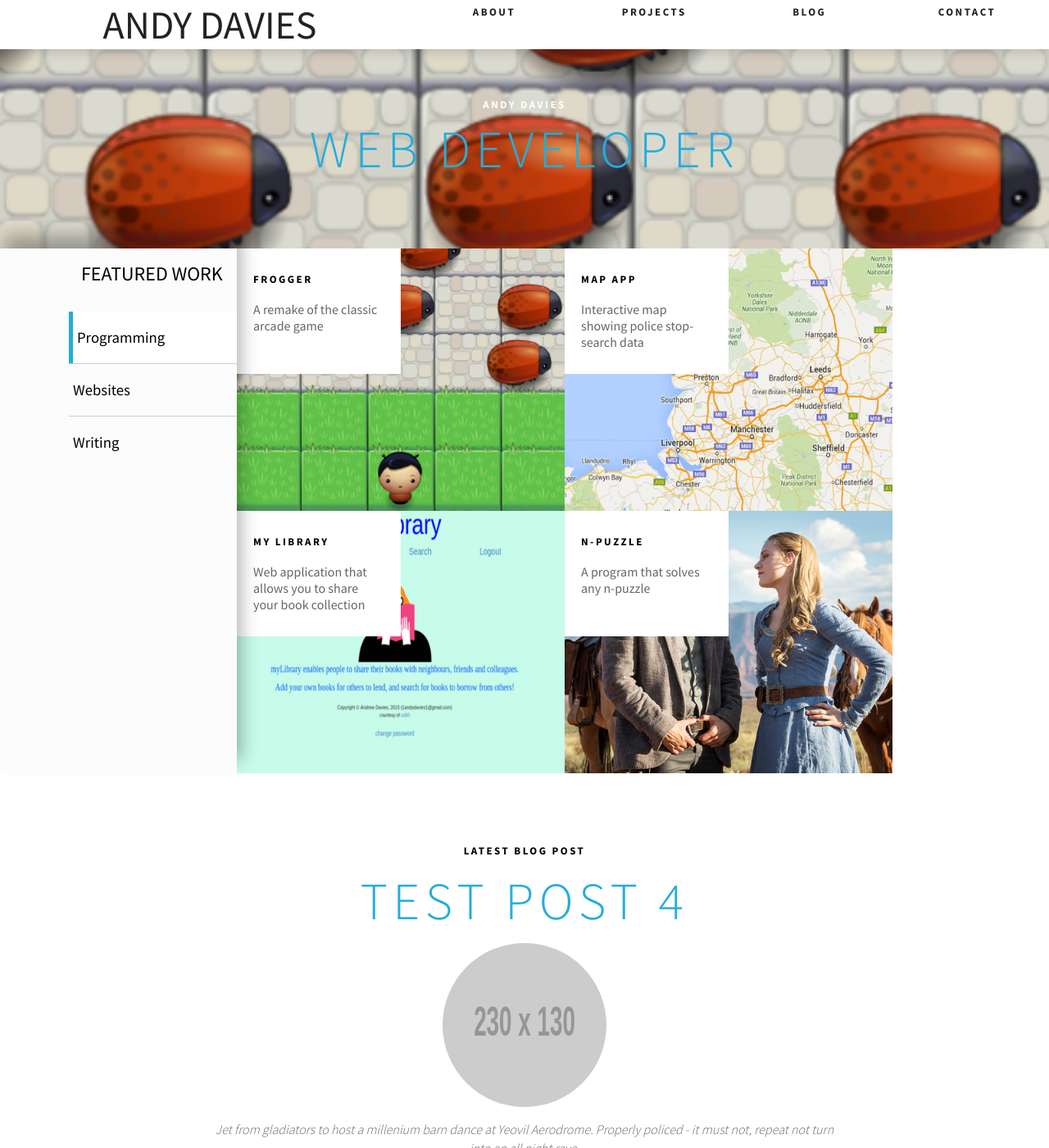
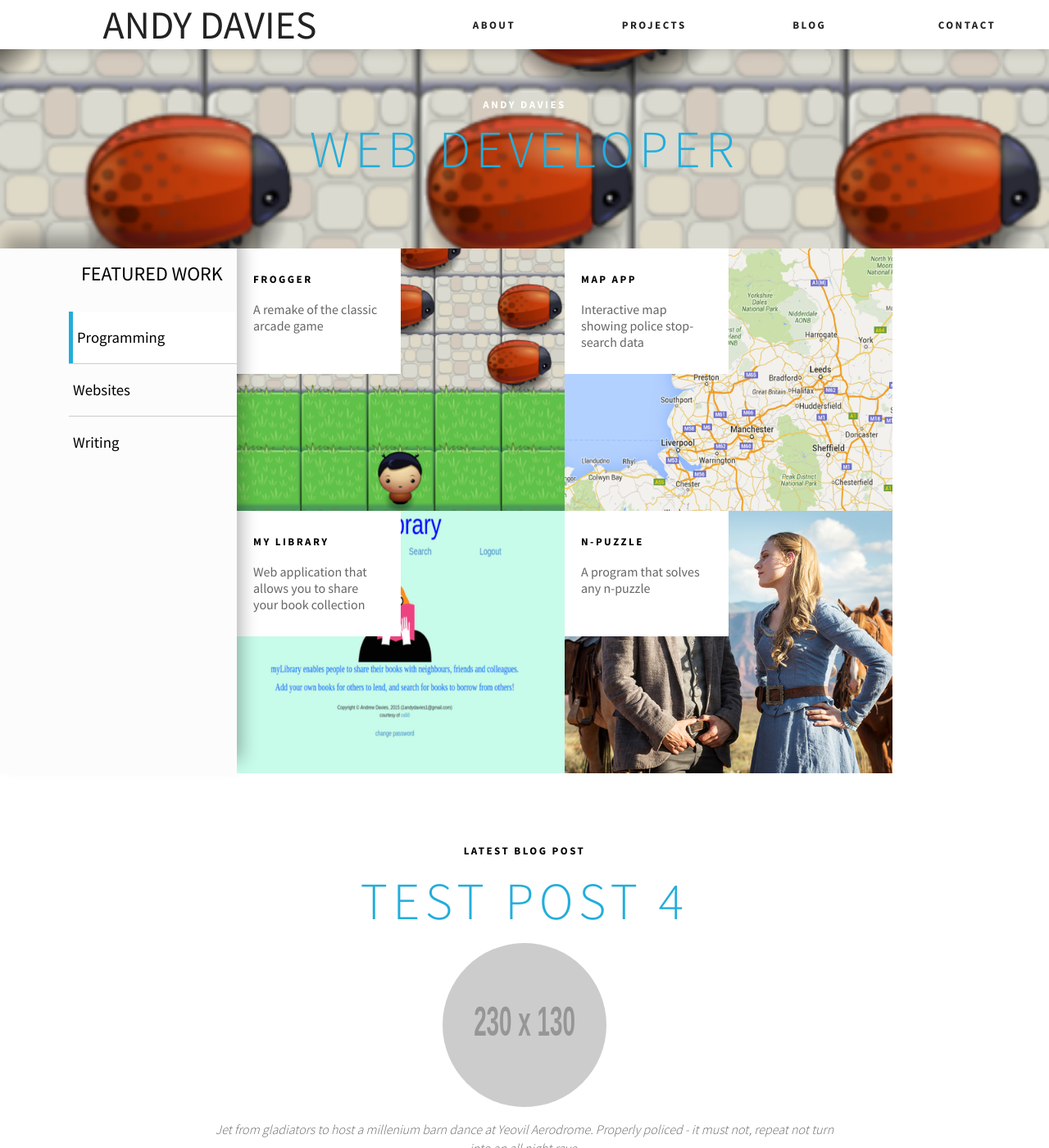
Before and after one commit to andavies/andavies.github.io, a Jekyll site: the page built from index.html, in a window 1280 px wide and 1400 px high. Shown: the whole window at 82% size. Built offline with Jekyll 4.4.1, drawn with Linux system fonts in a browser that asks for light colours.

Commit message:
Vertically centre menu anchors

```diff
--- a/_sass/_components/_nav.scss
+++ b/_sass/_components/_nav.scss
@@ -9,6 +9,11 @@ nav {
 	display: flex;
 	align-items: center;
 	justify-content: space-around;
+
+	a {
+		display: flex;
+		align-items: center;
+	}
 }
 
 .menu-icon {
@@ -29,7 +34,8 @@ nav {
 		}
 
 		.menu-icon {
-			display: block;
+			display: flex;
+			align-items: center;
 		}
 	}
 
@@ -47,7 +53,8 @@ nav {
 		}
 
 		.menu-icon {
-			display: block;
+			display: flex;
+			align-items: center;
 			border-bottom: solid 1px black;
 		}
 	}
```
